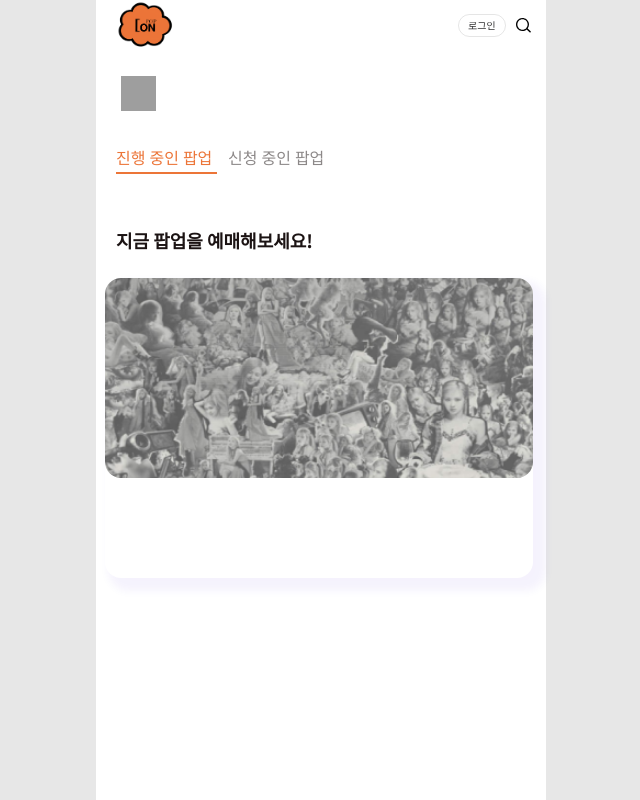
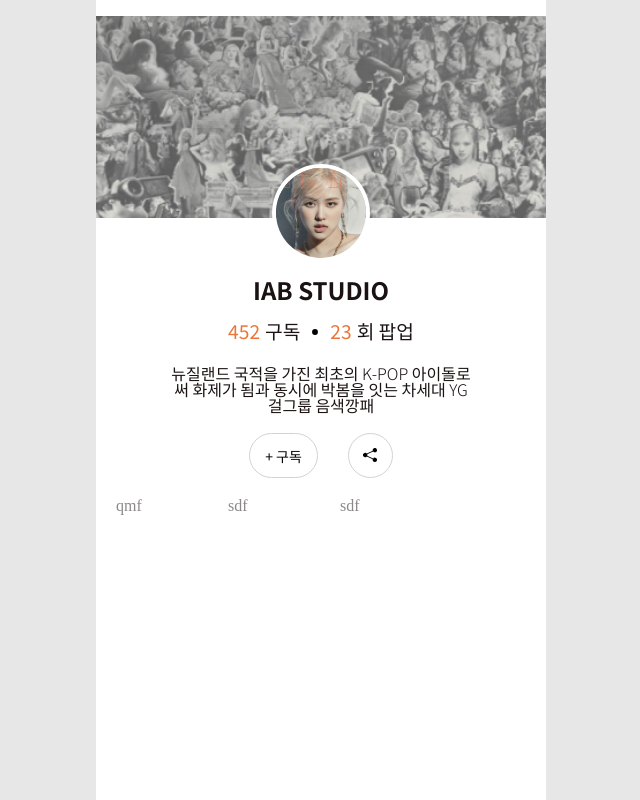
Before and after one commit to LikeLion-pop-con/pop-con_fe, a React (Create React App) app: page /popupinfo in a window 1280 px wide. Shown: the whole page, without its empty margins (319-959 px from the left). Built offline with nearby package versions, Linux system fonts and the light colour scheme; grey boxes are pictures that could not be loaded.

Commit message:
chore: popupinfo page plue

```diff
--- a/src/Router.js
+++ b/src/Router.js
@@ -18,6 +18,7 @@
 import ShowCate from "./pages/CategoryPage/ShowCate";
 import BrandIntroduce from "./pages/BrandIntroduce/BrandIntroduce";
 import LogoWelcome from "./pages/LogoWelcome/LogoWelcome";
+import PopupInfo from "./pages/PopupInfo/PopupInfo"
 
 function Router() {
   return (
@@ -43,7 +44,8 @@
           <Route path="/Mypage/MyBrandLike" element={<MyBrandLike />} />
           <Route path="/Mypage/Knowlist" element={<KnowList />} />
           <Route path="/Mypage/introduce" element={<Introduce />} />
-          <Route path='/Brand' element={<BrandIntroduce />} />
+          <Route path="/Brand" element={<BrandIntroduce />} />
+          <Route path="/popupinfo" element={<PopupInfo />} />
           <Route path="*" element={<div>없는페이지임</div>} />
           <Route path="/:cateId" element={<Cate />}>
             <Route path="" element={<Ing />}></Route>
--- /dev/null
+++ b/src/pages/PopupInfo/PopupInfo.jsx
@@ -0,0 +1,26 @@
+import React from "react";
+import Header from "../../Components/Header/Header";
+import Cardup from "../../Components/Brand,AristCard/Cardup";
+import Carddown1 from "../../Components/Brand,AristCard/Carddown1";
+import PageTabs from "../../Components/PageTitle/PageTabs";
+
+const PopupInfo = () => {
+    return (
+    <div>
+        <Header/>
+        <Cardup
+        name="IAB STUDIO"
+        backimageUrl="/img/Artistimg/Backrose.png"
+        CircleimageUrl="/img/Artistimg/rose.jpg"
+        ></Cardup>
+        <Carddown1
+        subcribeNum="452"
+        popNum="23"
+        introduceText="  뉴질랜드 국적을 가진 최초의 K-POP 아이돌로써 화제가 됨과 동시에 박봄을 잇는 차세대 YG 걸그룹 음색깡패"
+        ></Carddown1>
+        <PageTabs color='black' page1='qmf' page2='sdf' page3='sdf'/>
+    </div>
+  );
+};
+
+export default PopupInfo ;
```
Also changed, not shown: package.json (+5 -2 lines), 1 other file (tests, documents, lock files or other folders).
